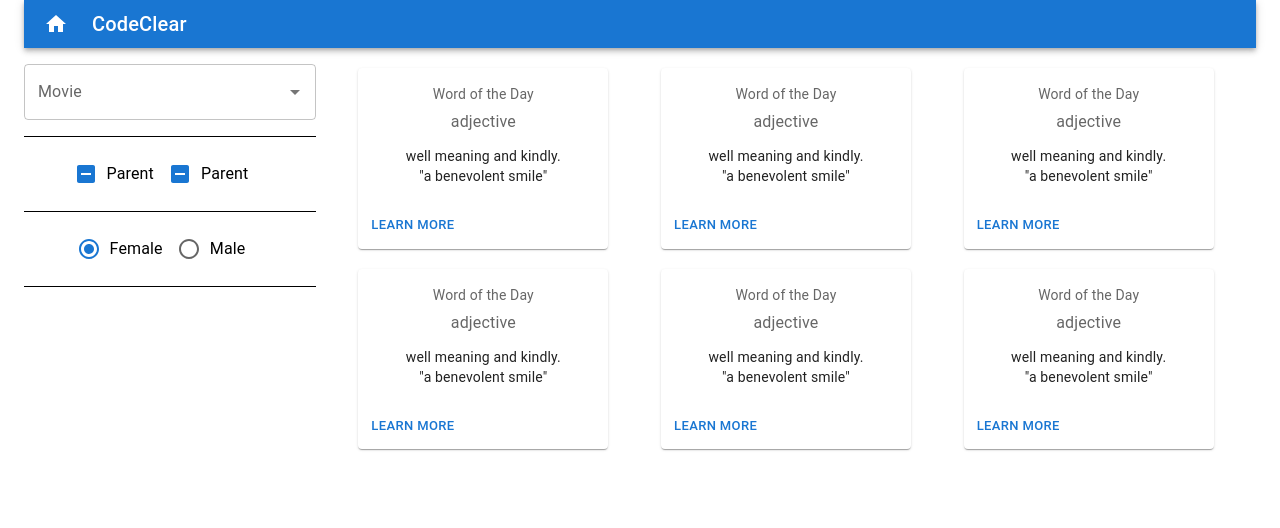
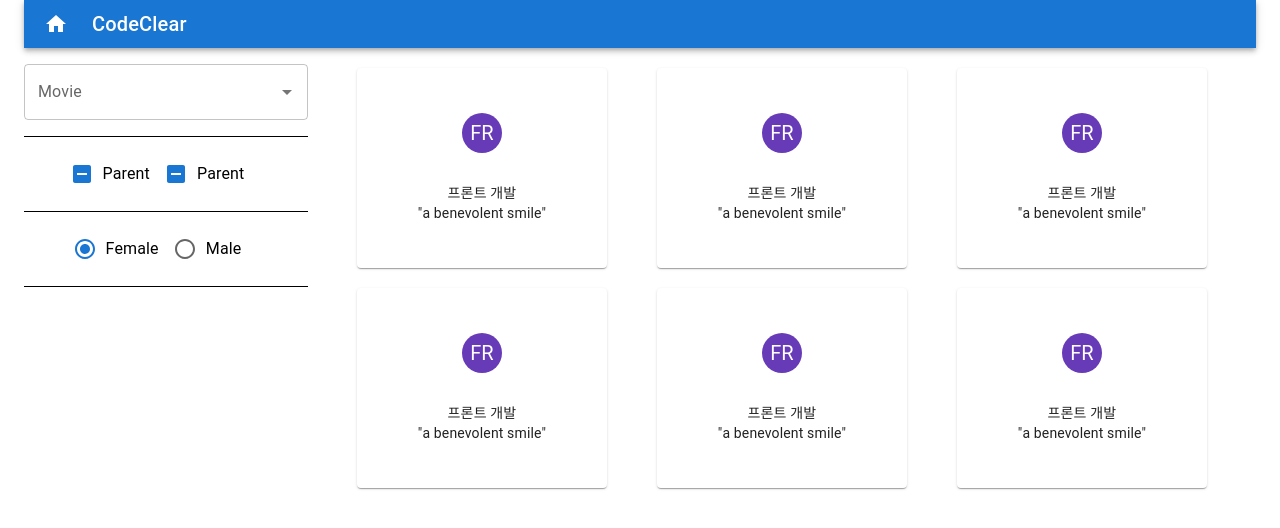
Before and after one commit to miocat2876/codeClear, a React (Create React App) app in the folder front/: page / in a window 1280 px wide. Shown: the top 528 px of the page. Built offline with nearby package versions, Linux system fonts and the light colour scheme.

Commit message:
프론트 화면

```diff
--- a/front/src/pages/AcademyList.js
+++ b/front/src/pages/AcademyList.js
@@ -1,7 +1,8 @@
 import React,{useState} from 'react';
 // import InputTest from './components/InputTest';
-import {AppBar,Toolbar,IconButton,Typography,Container,Grid,Card,CardContent,CardActions,Button,CardMedia,RadioGroup,Radio,Box,Autocomplete,TextField,FormControlLabel,Checkbox} from '@mui/material';
+import {AppBar,Toolbar,IconButton,Typography,Container,Grid,Card,CardContent,CardActions,Button,CardMedia,Avatar,RadioGroup,Radio,Box,Autocomplete,TextField,FormControlLabel,Checkbox} from '@mui/material';
 import HomeIcon from '@mui/icons-material/Home';
+import { deepOrange, deepPurple } from '@mui/material/colors';
 import { Paper } from '@mui/material'
 
 function AcademyList() {
@@ -159,7 +160,7 @@ function AcademyList() {
                 </Typography>
             </Toolbar>
             </AppBar>
-            <Grid container spacing={2} xs={12}>
+            <Grid container spacing={3} xs={12}>
                 <Grid container item md={3} sm={12} sx={{display:'block'}}>
                     <Grid item xs={12} sx={{ display: 'flex', mt : '16px', pb : '16px', borderBottom : "1px solid black"}}>
                         <Autocomplete
@@ -198,26 +199,24 @@ function AcademyList() {
                     </Grid>
 
                 </Grid>
-                <Grid container item md={9} sm={12}   justifyContent="center" alignItems="center" sx={{}}>
-                    {[1,2,3,4,5,6].map((item,index)=><Grid container key={index} item lg={4} sm={6} xs={12} sx={{marginTop : '20px',justifyContent : "center",alignItems : "center"}}>
-                    <Card sx={{ minWidth: 250 }} >
-                        <CardContent>
-                            <Typography sx={{ fontSize: 14 }} color="text.secondary" gutterBottom>
-                            Word of the Day
-                            </Typography>
-                            <Typography variant="h5" component="div">
-                            </Typography>
-                            <Typography sx={{ mb: 1.5 }} color="text.secondary">
-                            adjective
-                            </Typography>
+                <Grid container item md={9} sm={12}  sx={{}}>
+                    {[1,2,3,4,5,6].map((item,index)=><Grid container key={index} item xl={3} lg={4} md={6} sm={6} xs={12} sx={{marginTop : '20px', justifyContent:'center'}}>
+                    <Card sx={{ width: 250,height:200 }} >
+                        <CardContent sx={{display: 'flex',
+                                          flexDirection: 'column',
+                                          alignItems: 'center',
+                                          justifyContent: 'space-evenly',
+                                          height: 'inherit'}}>
+                            <Avatar sx={{ bgcolor: deepPurple[500]}}
+                                        >FR</Avatar>
                             <Typography variant="body2">
-                            well meaning and kindly.
+                                 프론트 개발
                             <br />
                             {'"a benevolent smile"'}
                             </Typography>
                         </CardContent>
                         <CardActions>
-                            <Button size="small">Learn More</Button>
+                            {/* <Button size="small">Learn More</Button> */}
                         </CardActions>
                         </Card>
                     </Grid>)}
```
